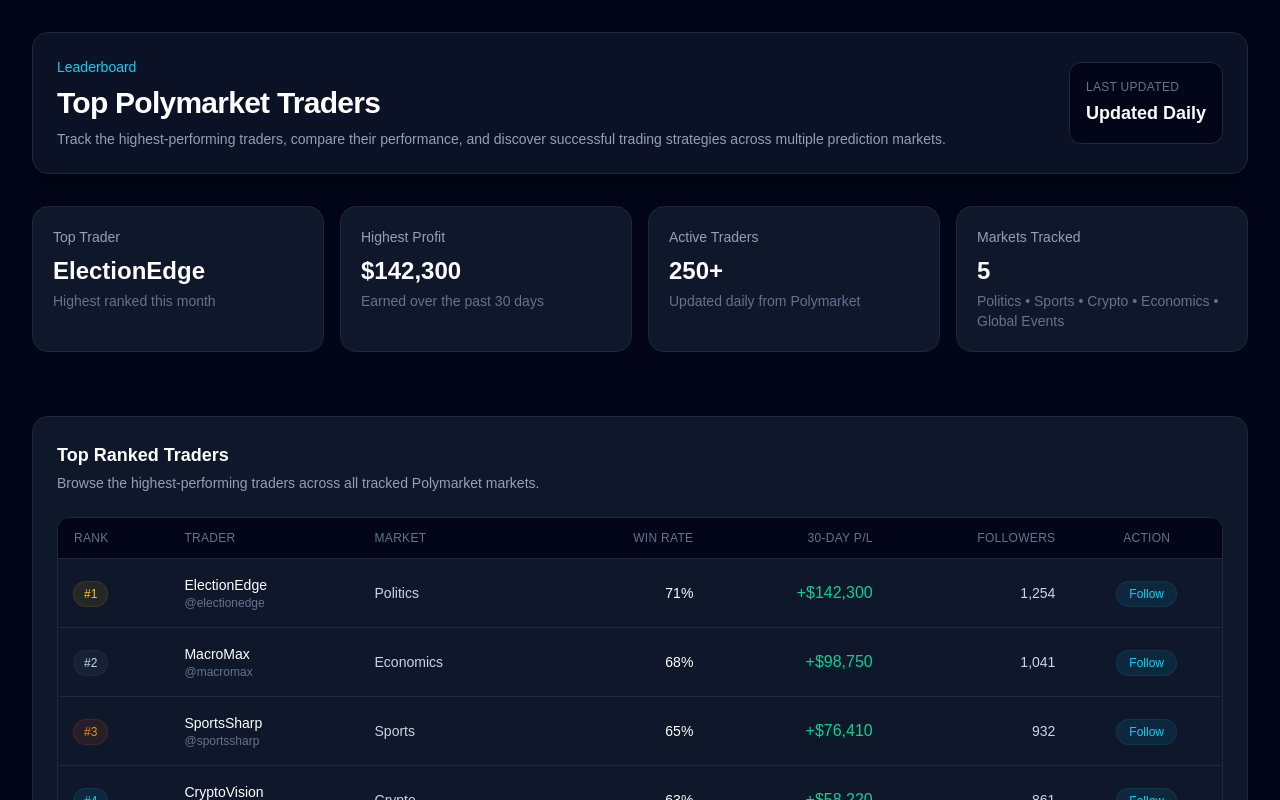
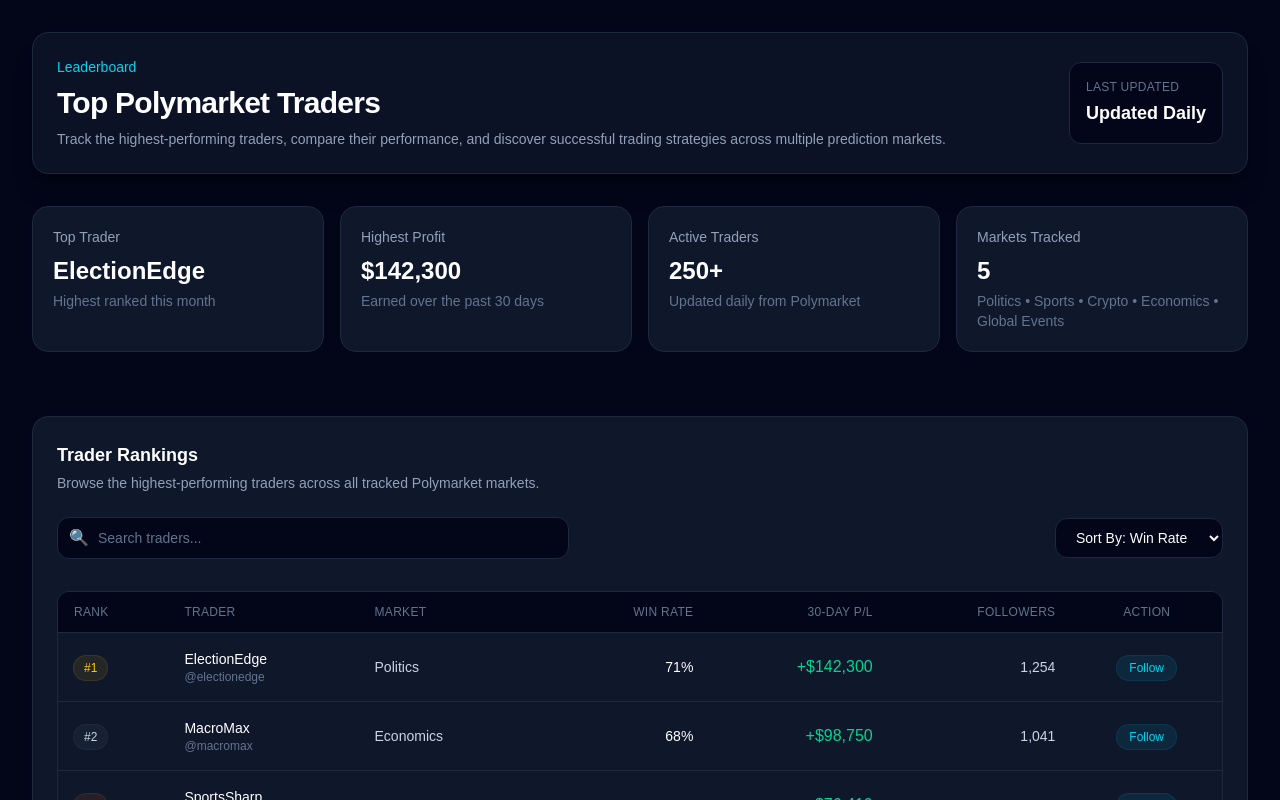
Before and after one commit to Smiller2424/MCTG_Project, a Next.js app: page /leaderboard in a window 1280 px wide. Shown: the top 800 px of the page. Built offline with nearby package versions, Linux system fonts and the light colour scheme.

Commit message:
Enhance leaderboard interface with search and sorting

```diff
--- a/app/leaderboard/page.tsx
+++ b/app/leaderboard/page.tsx
@@ -187,8 +187,9 @@
         <section className="rounded-2xl border border-slate-800 bg-slate-900 p-6">
           <div className="flex flex-col gap-2 sm:flex-row sm:items-center sm:justify-between">
             <div>
+
               <h2 className="text-lg font-semibold text-white">
-                Top Ranked Traders
+                Trader Rankings
               </h2>
 
               <p className="mt-1 text-sm text-slate-400">
@@ -197,8 +198,27 @@
               </p>
             </div>
           </div>
+                {/* Search and Sort */}
+        <div className="mt-6 flex flex-col gap-4 md:flex-row md:items-center md:justify-between">
+          <div className="relative w-full md:max-w-lg">
+             <span className="absolute left-3 top-1/2 -translate-y-1/2 text-slate-500">
+             🔍
+             </span>
+             <input
+             type="text"
+             placeholder="Search traders..."
+             className="w-full rounded-xl border border-slate-800 bg-slate-950 px-4 py-2.5 pl-10 text-sm text-white placeholder:text-slate-500 focus:border-cyan-500 focus:outline-none"
+             />
+             </div>
 
-          <div className="mt-6 overflow-hidden rounded-xl border border-slate-800">
+          <select className="rounded-xl border border-slate-800 bg-slate-950 px-4 py-2.5 text-sm text-white focus:border-cyan-500 focus:outline-none">
+            <option>Sort By: Win Rate</option>
+            <option>Sort By: Profit</option>
+            <option>Sort By: Followers</option>
+            <option>Sort By: Rank</option>
+          </select>
+        </div>
+          <div className="mt-8 overflow-hidden rounded-xl border border-slate-800">
             <div className="overflow-x-auto">
               <table className="min-w-full divide-y divide-slate-800">
                 <thead className="bg-slate-950">
```
